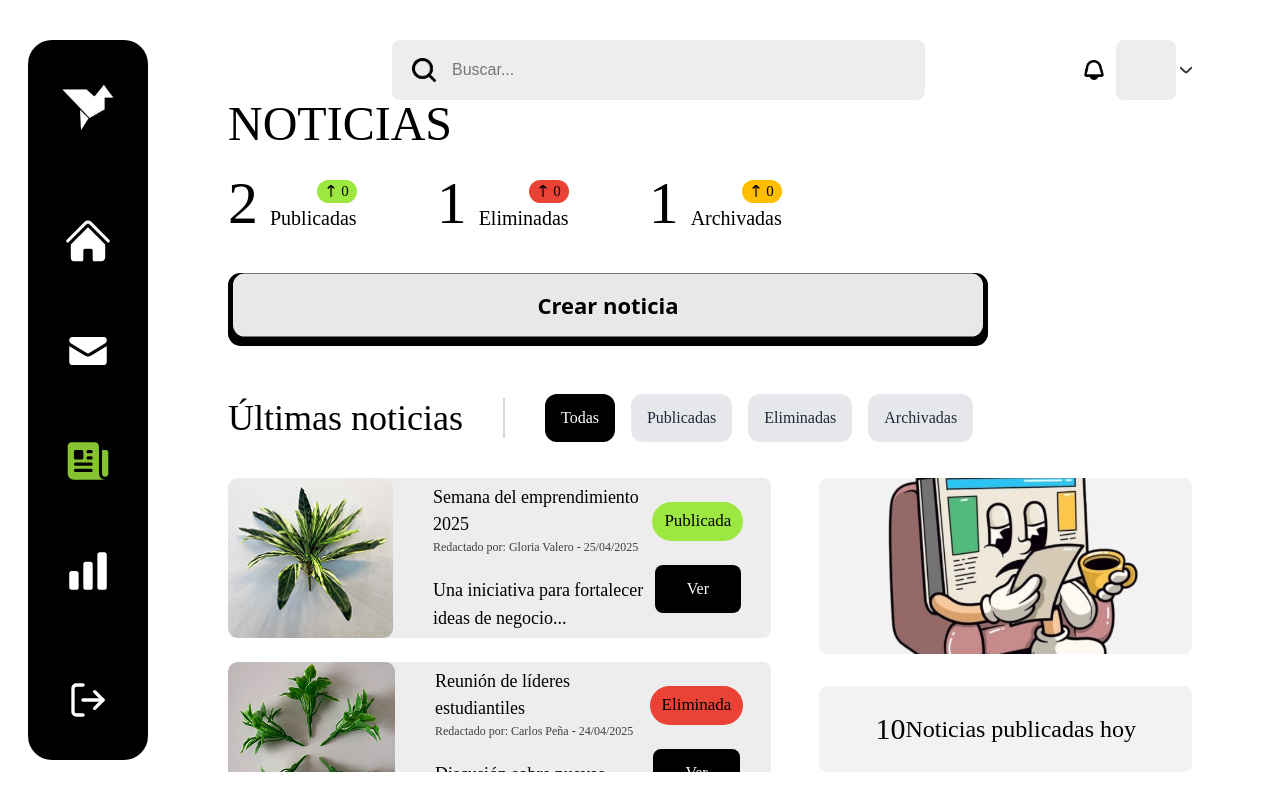
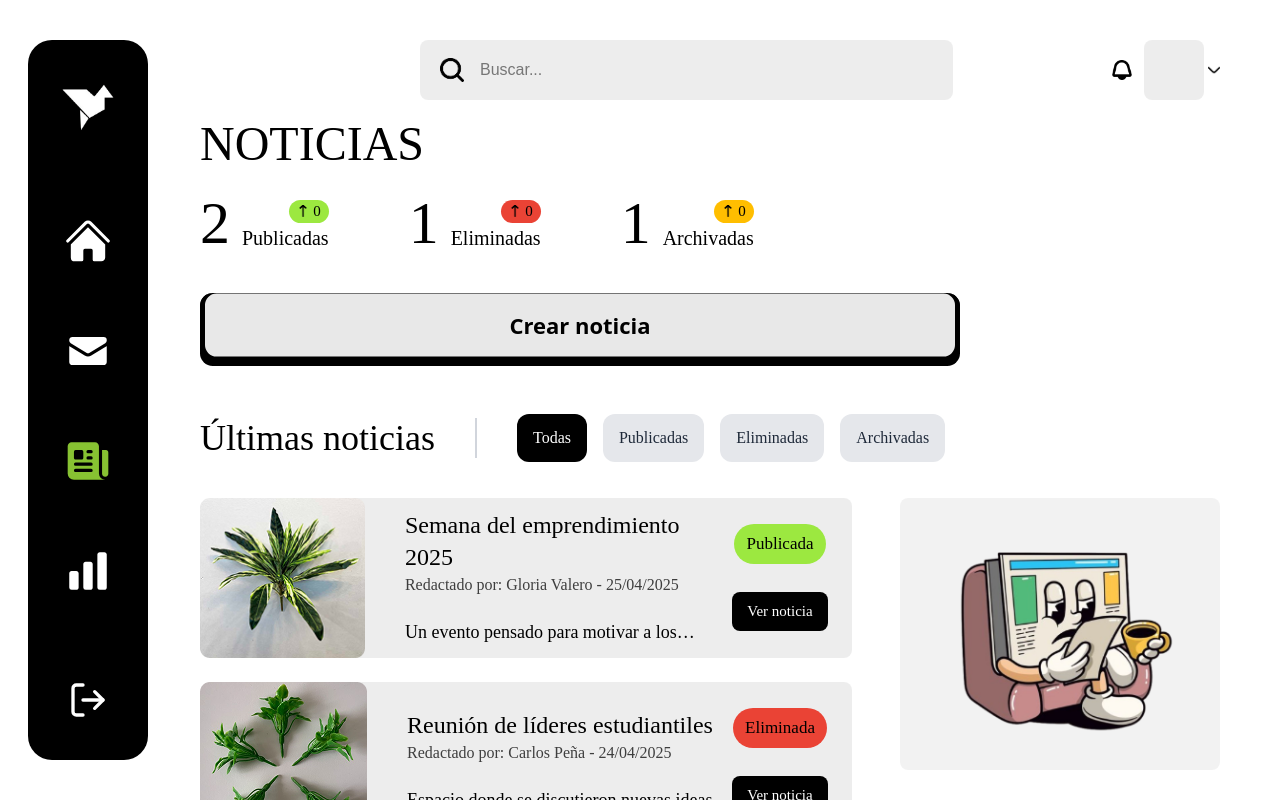
Before and after one commit to Juan-Lozano-M/GODPROYECTO, a React (Vite) app: page /notices in a window 1280 px wide. Built offline with nearby package versions, Linux system fonts and the light colour scheme; a web font is replaced by a local one.

Commit message:
Actualizacion responsive noticias

```diff
--- a/package.json
+++ b/package.json
@@ -23,6 +23,7 @@
     "@lottiefiles/dotlottie-react": "^0.13.5",
     "@mui/icons-material": "^7.0.0",
     "@mui/material": "^7.0.2",
+    "@tailwindcss/line-clamp": "^0.4.4",
     "@tailwindcss/vite": "^4.0.17",
     "axios": "^1.9.0",
     "firebase": "^11.6.1",
--- a/src/components/NoticeCard.jsx
+++ b/src/components/NoticeCard.jsx
@@ -14,37 +14,34 @@ const NoticeCard = ({ image, title, author, date, summary, status }) => {
       <img src={image} alt="Noticia" className="h-full sm:w-50 rounded-lg" />
 
       {/* Contenido general */}
-      <div className="flex justify-between items-center w-full h-full px-4">
-        {/* Información de la noticia */}
-        <div className="flex flex-col ml-6">
-          <h1 className="text-[15px] sm:text-[20px] xl:text-[18px] 2xl:text-[26px] font-adlam">
+      <div className="flex justify-between items-center w-full h-full">
+        {/* Información de la noticia - Limitar ancho máximo */}
+        <div className="flex flex-col lg:ml-10 max-w-[70%]">
+          <h1 className="text-[15px] sm:text-[20px] lg:text-2xl xl:text-[24px] 2xl:text-[27px] font-adlam">
             {title}
           </h1>
-          <p className="text-[11px] sm:text-[15px] xl:text-[12px] 2xl:text-[18px] font-adlam mr-2 text-[#3E3E3E]">
+          <p className="text-[11px] sm:text-[15px] xl:text-[16px] lg:text-lg 2xl:text-[16px] font-adlam text-[#3E3E3E]">
             Redactado por: {author} - {date}
           </p>
-          <p className="text-lg font-adlam mt-5">{summary}</p>
+          <p className="line-clamp-1 lg:text-lg 2xl:text-lg font-adlam mt-5">{summary}</p>
         </div>
 
-        {/* Estado y botón "Ver noticia" */}
-        <div className="flex flex-col items-center justify-center mr-3 space-y-6">
-
+        {/* Estado y botón "Ver noticia" - Ancho fijo */}
+        <div className="flex flex-col items-center justify-center ml-auto mr-6 space-y-7 flex-shrink-0">
           {/* Botón de estado */}
           {status && (
             <span
-              className={`w-fit px-3 py-2 text-xs sm:text-[17px] font-adlam rounded-full ${statusColors[status]}`}
+              className={`w-fit px-3 py-2 text-xs sm:text-[17px] lg:text-sm xl:text-[17px]  font-adlam rounded-full ${statusColors[status]}`}
             >
               {status}
             </span>
           )}
 
-          {/* Botón "Ver noticia" */}
-          <div className="bg-black px-6 py-3 rounded-lg w-auto">
-            <h1
-              className="text-white font-adlam text-[16px]"
-            >
-              <span className="block lg:hidden xl:flex 2xl:hidden sm:mx-2">Ver</span>
-              <span className="hidden lg:block xl:hidden 2xl:block">Ver noticia</span>
+          {/* Botón "Ver noticia" con ancho fijo */}
+          <div className="bg-black lg:px-2 lg:py-2 rounded-lg w-16 lg:w-24 text-center flex-shrink-0">
+            <h1 className="text-white font-adlam lg:text-[15px] whitespace-nowrap">
+              <span className="block lg:block xl:hidden sm:mx-2">Ver</span>
+              <span className="hidden lg:hidden xl:block">Ver noticia</span>
             </h1>
           </div>
         </div>
--- a/src/pages/Admin/Notices.jsx
+++ b/src/pages/Admin/Notices.jsx
@@ -27,7 +27,7 @@ function Notices() {
       title: "Semana del emprendimiento 2025",
       author: "Gloria Valero",
       date: "25/04/2025",
-      summary: "Una iniciativa para fortalecer ideas de negocio...",
+      summary: "Un evento pensado para motivar a los estudiantes a crear sus propios negocios, con charlas, talleres y actividades dinámicas.",
     },
     {
       id: 2,
@@ -36,7 +36,7 @@ function Notices() {
       title: "Reunión de líderes estudiantiles",
       author: "Carlos Peña",
       date: "24/04/2025",
-      summary: "Discusión sobre nuevas propuestas académicas...",
+      summary: "Espacio donde se discutieron nuevas ideas y propuestas para mejorar la vida académica y la convivencia escolar.",
     },
     {
       id: 3,
@@ -45,7 +45,7 @@ function Notices() {
       title: "Feria de ciencias 2025",
       author: "Laura Rodríguez",
       date: "23/04/2025",
-      summary: "Estudiantes presentan proyectos científicos...",
+      summary: "Los estudiantes presentaron sus proyectos científicos con gran creatividad, abordando temas de medio ambiente y tecnología.",
     },
     {
       id: 4,
@@ -54,7 +54,7 @@ function Notices() {
       title: "Campaña de reciclaje en el campus",
       author: "Ana Torres",
       date: "22/04/2025",
-      summary: "Promoviendo la conciencia ambiental...",
+      summary: "Se promovieron hábitos sostenibles mediante actividades de reciclaje y educación ambiental para toda la comunidad escolar.",
     },
   ]);
 
@@ -100,14 +100,14 @@ function Notices() {
     activeFilter === "Todas" ? noticias : noticias.filter((n) => n.status === activeFilter);
 
   return (
-    <div className="h-screen flex flex-col overflow-hidden lg:ml-50 md:mr-10 lg:mr-15 p-7 pt-10">
+    <div className="h-screen flex flex-col overflow-hidden lg:ml-50 md:mr-10 lg:mr-15 pt-10">
       {/* Sección superior - Estática */}
       <div className="flex-none mb-2">
         <div className="flex w-full items-center">
           <Search />
         </div>
 
-        <h1 className="text-3xl md:text-4xl xl:text-5xl font-adlam">NOTICIAS</h1>
+        <h1 className="text-3xl md:text-4xl lg:mt-5 lg:text-5xl font-adlam">NOTICIAS</h1>
 
         <div className="flex flex-wrap mt-6 gap-5 sm:gap-10 lg:gap-20 h-auto">
           <DataStat
@@ -142,7 +142,7 @@ function Notices() {
         {/* Filtros */}
         <div className="flex items-center justify-between mt-5 md:mt-10 py-2 w-full">
           <div className="flex items-center gap-4 sm:gap-7 xl:gap-10">
-            <p className="text-lg sm:text-3xl lg:text-2xl xl:text-4xl font-adlam">Últimas noticias</p>
+            <p className="text-lg sm:text-3xl lg:text-3xl xl:text-4xl font-adlam">Últimas noticias</p>
             <div className="h-7 w-0.5 sm:h-10 bg-gray-300"></div>
 
             <div className="flex items-center gap-4">
@@ -182,7 +182,7 @@ function Notices() {
       {/* Sección de contenido - Con scroll en la lista de noticias */}
       <div className="flex-grow flex gap-8 mt-5 overflow-hidden">
         {/* Lista de noticias - Con scroll */}
-        <div className="w-full lg:w-[60%] overflow-y-auto pr-4 pb-16 scrollbar-thin scrollbar-thumb-gray-400 scrollbar-track-gray-100">
+        <div className="w-full 2xl:w-[60%] overflow-y-auto pr-4 pb-10 scrollbar-thin scrollbar-thumb-gray-400 scrollbar-track-gray-100">
           <div className="flex flex-col gap-6">
             {noticiasFiltradas.map((noticia) => (
               <NoticeCard
@@ -198,14 +198,17 @@ function Notices() {
           </div>
         </div>
 
-        {/* Panel lateral derecho - Estático */}
-        <div className="hidden lg:flex flex-col gap-8 w-[40%]">
-        <div className="hidden xl:flex flex-col  justify-center items-center gap-5 bg-black/5 overflow-hidden rounded-lg p-4">
-            <img src={imageNotice} className="w-100" alt="Imagen de noticia" />
-        </div>
-          <div className="hidden xl:flex h-40 w-full justify-center items-center 2xl:gap-4 bg-black/5 font-adlam rounded-lg p-4">
-            <h1 className="text-3xl 2xl:text-5xl">10</h1>
-            <h1 className="text-2xl 2xl:text-4xl">Noticias publicadas hoy</h1>
+        {/* Panel lateral derecho - Con ancho y alto fijos */}
+        <div className="hidden xl:flex flex-col gap-8 w-80 h-auto flex-shrink-0">
+          {/* Primer contenedor con alto y ancho fijo */}
+          <div className="hidden xl:flex flex-col justify-center items-center gap-5 bg-black/5 overflow-hidden rounded-lg p-4 w-full h-68">
+            <img src={imageNotice} className="w-full h-full object-cover" alt="Imagen de noticia" />
+          </div>
+
+          {/* Segundo contenedor con alto y ancho fijo */}
+          <div className="hidden 2xl:flex h-20 w-full justify-center items-center 2xl:gap-4 bg-black/5 font-adlam rounded-lg p-4">
+            <h1 className="text-3xl xl:text-lg 2xl:text-5xl">10</h1>
+            <h1 className="text-2xl xl:text-lg 2xl:text-4xl">Noticias publicadas hoy</h1>
           </div>
         </div>
       </div>
```
Also changed, not shown: src/globals.css (line endings or trailing spaces), 1 other file (tests, documents, lock files or other folders).
